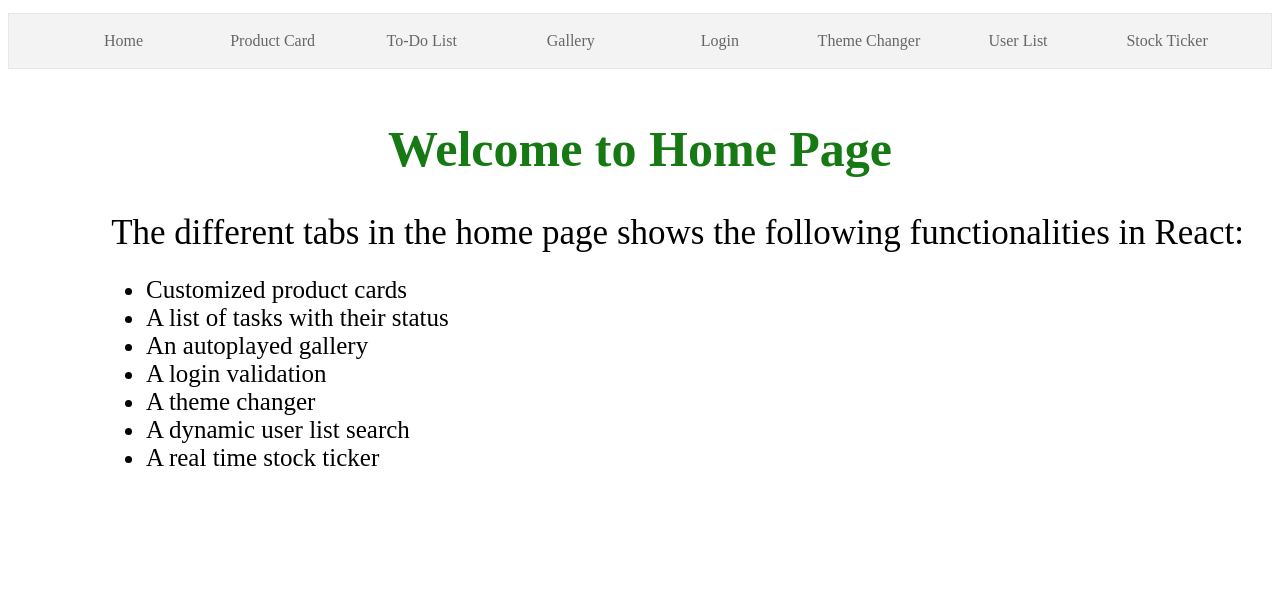
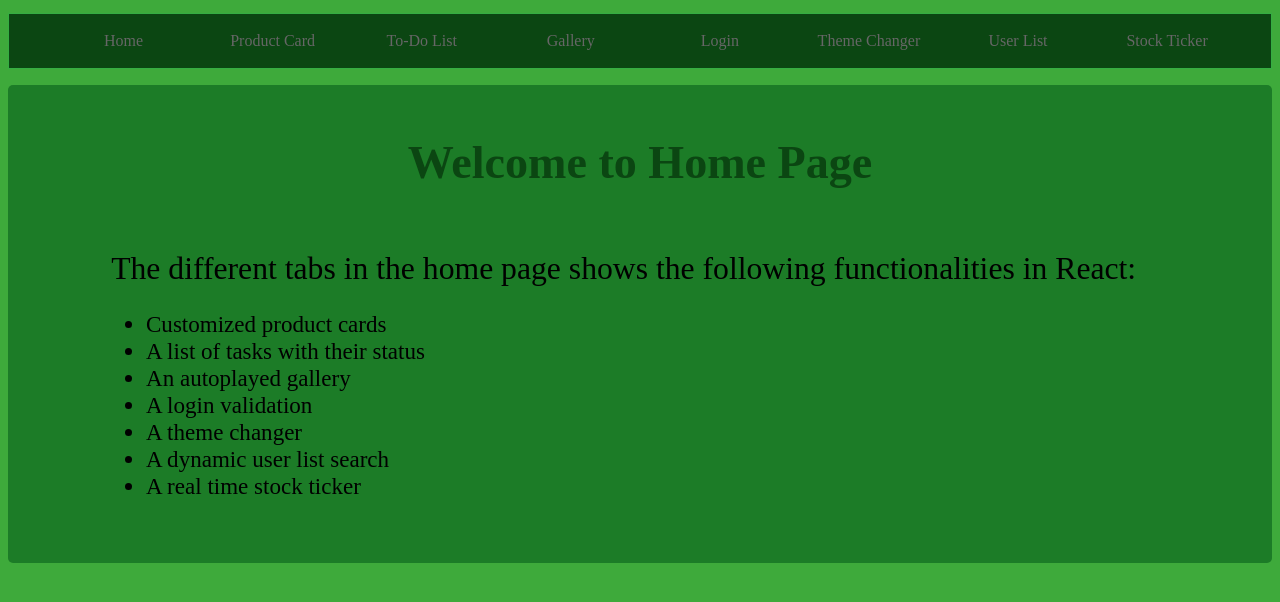
Before and after one commit to zaidali-01/react-task, a React (Create React App) app: page / in a window 1280 px wide. Shown: the top 602 px of the page. Built offline with nearby package versions, Linux system fonts and the light colour scheme.

Commit message:
updated UI

```diff
--- a/src/App.js
+++ b/src/App.js
@@ -7,7 +7,7 @@ import Valid from './Login/Valid.js';
 import Theme from './Theme/Theme.js';
 import User from './User/User.js';
 import Stock from './Stock/Stock.js';
-import Home from './Home/Home.js'
+import Home from './Home/Home.js';
 
 function App()
 {
@@ -43,7 +43,7 @@ function App()
     return (
         <>
         <div>
-        <ul className={styles.verbs} style={{marginTop:"1%", overflow:"hidden", border:"1px solid #e7e7e7", backgroundColor:"#f3f3f3", textAlign:"center", alignItems:"center"}}>
+        <ul className={styles.verbs}>
         <li className={styles.nouns} onClick={()=>select(0)}>Home</li>
         <li className={styles.nouns} onClick={()=>select(1)}>Product Card</li>
         <li className={styles.nouns} onClick={()=>select(2)}>To-Do List</li>
--- a/src/App.module.css
+++ b/src/App.module.css
@@ -2,8 +2,8 @@
 .verbs {
     margin-top: 1%;
     overflow: hidden;
-    border: 1px solid #e7e7e7;
-    background-color: #f3f3f3;
+    border: 1px solid #35ad43;
+    background-color: #0b4612;
   }
 
 
@@ -18,6 +18,6 @@
 }
 
 .nouns:hover {
-    background-color: #10681c;
+    background-color: #13571b;
     text-decoration: underline;
   }
--- a/src/Home/Home.js
+++ b/src/Home/Home.js
@@ -2,21 +2,21 @@ import React from 'react';
 
 function Home()
 {
-
     return (
-        <>
-        <h1 style={{textAlign:"center", fontSize:"50px", marginTop:"4%", color:"#167913"}}>Welcome to Home Page</h1>
-        <ul style={{fontSize:"35px", marginLeft:"5%" }}>
+        <div style={{display:"flex", flexDirection:"column", backgroundColor:"#1c7c27", borderRadius:"5px"}}>
+        <style>{'body { background-color: #3eaa3b; }'}</style>
+        <h1 style={{textAlign:"center", fontSize:"calc(1.6rem + 1.6vw)", marginTop:"4%", color:"#0b4612"}}>Welcome to Home Page</h1>
+        <ul style={{fontSize:"calc(1.1rem + 1.1vw)", marginLeft:"5%", marginBottom:"5%" }}>
             The different tabs in the home page shows the following functionalities in React:
-            <li style={{fontSize:"25px", marginTop:"2%", marginLeft:"3%"}}>Customized product cards</li>
-            <li style={{fontSize:"25px", marginLeft:"3%"}}>A list of tasks with their status</li>
-            <li style={{fontSize:"25px", marginLeft:"3%"}}>An autoplayed gallery</li>
-            <li style={{fontSize:"25px", marginLeft:"3%"}}>A login validation</li>
-            <li style={{fontSize:"25px", marginLeft:"3%"}}>A theme changer</li>
-            <li style={{fontSize:"25px", marginLeft:"3%"}}>A dynamic user list search</li>
-            <li style={{fontSize:"25px", marginLeft:"3%"}}>A real time stock ticker</li>
+            <li style={{fontSize:"calc(0.8rem + 0.8vw)", marginTop:"2%", marginLeft:"3%"}}>Customized product cards</li>
+            <li style={{fontSize:"calc(0.8rem + 0.8vw)", marginLeft:"3%"}}>A list of tasks with their status</li>
+            <li style={{fontSize:"calc(0.8rem + 0.8vw)", marginLeft:"3%"}}>An autoplayed gallery</li>
+            <li style={{fontSize:"calc(0.8rem + 0.8vw)", marginLeft:"3%"}}>A login validation</li>
+            <li style={{fontSize:"calc(0.8rem + 0.8vw)", marginLeft:"3%"}}>A theme changer</li>
+            <li style={{fontSize:"calc(0.8rem + 0.8vw)", marginLeft:"3%"}}>A dynamic user list search</li>
+            <li style={{fontSize:"calc(0.8rem + 0.8vw)", marginLeft:"3%"}}>A real time stock ticker</li>
         </ul>
-        </>
+        </div>
     );
 }
 
--- a/src/Stock/Stock.js
+++ b/src/Stock/Stock.js
@@ -3,34 +3,36 @@ import axios from 'axios';
 
 const baseURL = "https://www.alphavantage.co/query?function=CURRENCY_EXCHANGE_RATE&from_currency=USD&to_currency=JPY&apikey=8D3BDFIOLYVXNDBS";
 
-function Stock()
+/*function Stock()
 {
     const [price,setprice]=useState([]);
     const prevprice=useRef(0);
 
-    useEffect(()=>{ prevprice.current=price['5. Exchange Rate']; axios.get(baseURL).then((response)=>{setprice(response.data["Realtime Currency Exchange Rate"])})},[price['5. Exchange Rate']]);
+    useEffect(()=>{prevprice.current=price['5. Exchange Rate']; const interval=setInterval(()=>{axios.get(baseURL).then((response)=>{setprice(response.data["Realtime Currency Exchange Rate"])})},3000); return ()=> clearInterval(interval)} ,[price]);
 
     return (
         <div>
+            <style>{'body { background-color: #3eaa3b; }'}</style>
             <h1 style={{textAlign:"center"}}>{price['1. From_Currency Code']}/{price['3. To_Currency Code']}</h1>
             <p style={{textAlign:"center"}}>Current Price: {price['5. Exchange Rate']}</p>
             <p style={{textAlign:"center"}}>Change in Price: {prevprice.current==0 ? prevprice.current : price['5. Exchange Rate']-prevprice.current}</p>
-            <p style={{textAlign:"center"}}>Percentage Change: {prevprice.current==0 ? (prevprice.current * 100)/prevprice.current : (price['5. Exchange Rate']-prevprice.current * 100)/prevprice.current}%</p>
-            {console.log(price)}
+            <p style={{textAlign:"center"}}>Percentage Change: {prevprice.current==0 ? prevprice.current : ((price['5. Exchange Rate']-prevprice.current) * 100)/prevprice.current}%</p>
+            {console.log(price['5. Exchange Rate'])}
         </div>
     );
-}
+}*/
 
-/*function Stock()
+function Stock()
 {
     const [price,setprice]=useState([]);
 
     useEffect(()=>{axios.get(baseURL).then((response)=>{setprice(response.data)})},[]);
     return (
         <>
+        <style>{'body { background-color: #3eaa3b; }'}</style>
         {console.log(price)}
         </>
     );
-}*/
+}
 
 export default Stock
--- a/src/Theme/Theme.js
+++ b/src/Theme/Theme.js
@@ -1,9 +1,8 @@
 import React, {useState, createContext, useContext} from 'react';
-import ReactDOM from 'react-dom/client';
 
 const userContext=createContext();
 
-let a="black",b="white";
+let a="#032908",b="#1c7c27";
 
 function Theme()
 {
@@ -14,45 +13,45 @@ const Change=()=>
 {
     if(mode)
     {
-        a="gray";
-        b="pink";
+        a="#1c7c27";
+        b="#032908";
     }
     else
     {
-        a="black";
-        b="white";
+        a="#032908";
+        b="#1c7c27";
     }
-    console.log(mode);
     setmode(!mode);
 }
 
     return (
         <userContext.Provider value={{Change}}>
-           {flag ? <Component2 /> : <div style={{width:"99%", height:"480px", padding:"5px", textAlign:"center", borderRadius:"8px", border:"3px solid #303030", backgroundColor:`${a}`, color:`${b}`}}>
+            <style>{'body { background-color: #3eaa3b; }'}</style>
+           {flag ? <Component2 /> : <div style={{width:"99%", height:"480px", padding:"5px", textAlign:"center", borderRadius:"8px", backgroundColor:`${a}`, color:"#0b4612"}}>
             <h1 style={{textAlign:"center" }}>Component1</h1>
-            <button onClick={()=>Change()} style={{marginLeft:"2px"}}>Switch Mode</button>
-            <button onClick={()=>setflag(!flag)} style={{marginLeft:"2px"}}>Next</button>
+            <button onClick={()=>Change()} style={{marginLeft:"2px", backgroundColor:`${b}`, padding:"5px", border:"0px solid green", borderRadius:"5px"}}>Switch Mode</button>
+            <button onClick={()=>setflag(!flag)} style={{marginLeft:"2px", backgroundColor:`${b}`, padding:"5px", border:"0px solid green", borderRadius:"5px"}}>Next</button>
             </div>}
         </userContext.Provider>
     );
 }
-
 
 function Component2()
 {
     const [x,setx]=useState(false);
     const [y,sety]=useState(false);
     return (
-        <>
+        <div>
+
         {y ? <Theme /> : <>
-        {x ? <Component3 /> : <div style={{width:"99%", height:"480px", padding:"5px", textAlign:"center", borderRadius:"8px", border:"3px solid #303030", backgroundColor:`${a}`, color:`${b}`}}>
+        {x ? <Component3 /> : <div style={{width:"99%", height:"480px", padding:"5px", textAlign:"center", borderRadius:"8px", backgroundColor:`${a}`, color:"#0b4612"}}>
             <h1 style={{textAlign:"center" }}>Component2</h1>
-            <button onClick={()=>sety(!y)} style={{marginLeft:"2px"}}>Previous</button>
-            <button onClick={()=>setx(!x)} style={{marginLeft:"2px"}}>Next</button>
+            <button onClick={()=>sety(!y)} style={{marginLeft:"2px", backgroundColor:`${b}`, padding:"5px", border:"0px solid green", borderRadius:"5px"}}>Previous</button>
+            <button onClick={()=>setx(!x)} style={{marginLeft:"2px", backgroundColor:`${b}`, padding:"5px", border:"0px solid green", borderRadius:"5px"}}>Next</button>
         </div> }
         </>
         }
-        </>
+        </div>
     );
 }
 
@@ -62,10 +61,10 @@ function Component3()
     const {Change}=useContext(userContext);
     return (
         <>
-        {z ? <Component2 /> : <div style={{width:"99%", height:"480px", padding:"5px", textAlign:"center", borderRadius:"8px", border:"3px solid #303030", backgroundColor:`${a}`, color:`${b}`}}>
+        {z ? <Component2 /> : <div style={{width:"99%", height:"480px", padding:"5px", textAlign:"center", borderRadius:"8px", backgroundColor:`${a}`, color:"#0b4612"}}>
             <h1 style={{textAlign:"center" }}>Component3</h1>
-            <button onClick={()=>setz(!z)} style={{marginLeft:"2px"}}>Previous</button>
-            <button onClick={()=>Change()} >Switch Mode</button>
+            <button onClick={()=>setz(!z)} style={{marginLeft:"2px", backgroundColor:`${b}`, padding:"5px", border:"0px solid green", borderRadius:"5px"}}>Previous</button>
+            <button onClick={()=>Change()} style={{marginLeft:"2px", backgroundColor:`${b}`, padding:"5px", border:"0px solid green", borderRadius:"5px"}}>Switch Mode</button>
         </div>}
         </>
     );
--- a/src/To-Do List/Task.module.css
+++ b/src/To-Do List/Task.module.css
@@ -1,18 +1,18 @@
 
 
-abc {
+.abc {
     margin-top: 0;
     overflow: hidden;
-    border: 0 solid rgb(19, 18, 18);
-    background-color: rgb(19, 18, 18);
-    text-align: left;
-    align-items: left;
+    background-color: #1c7c27;
+    text-align: center;
+    align-items: center;
   }
 
 .xyz
 {
     float:none;
     display: list-item;
-    text-align:left;
+    text-align:center;
     padding:0;
+    background-color:#1c7c27;
 }
--- a/src/User/User.js
+++ b/src/User/User.js
@@ -21,14 +21,15 @@ function User()
 
 
     return (
-        <>
-        <h1>User List Search:</h1>
+        <div style={{display:"flex", flexDirection:"column", backgroundColor:"#1c7c27", borderRadius:"5px", alignItems:"center"}}>
+        <style>{'body { background-color: #3eaa3b; }'}</style>
+        <h1 style={{marginTop:"2%", color:"#0b4612"}}>User List Search:</h1>
         <form>
             <label>Search username:<br></br>
-                <input type="text" value={arr} onChange={(e)=>setarr(e.target.value)}></input>
+                <input type="text" value={arr} onChange={(e)=>setarr(e.target.value)} style={{padding:"5px", borderRadius:"5px", border:"2px solid #35ad43", backgroundColor:"#0b4612"}}></input>
             </label>
         </form><br></br><br></br>
-        <table>
+        <table style={{marginBottom:"4%"}}>
             <tr>
                 <th>id</th>
                 <th>username</th>
@@ -37,7 +38,7 @@ function User()
             </tr>
         {user.map((a)=>(abc(a.username,arr) && <tr><td>{a.id}</td> <td>{a.username}</td> <td>{a.name}</td> <td>{a.email}</td></tr>))}
         </table>
-        </>
+        </div>
     );
 }
 
--- a/src/User/user.module.css
+++ b/src/User/user.module.css
@@ -1,8 +1,19 @@
 
 
 table, th, td {
-    border: 1px solid black;
+    border: 2px solid rgb(27, 145, 23);
     border-collapse: collapse;
     padding:4px;
     text-align: center;
+    background-color: rgb(14, 80, 25);
   }
+
+  th
+  {
+    background-color: rgb(8, 51, 11);
+  }
+
+  td:hover
+  {
+    background-color: rgb(12, 73, 12);
+  }
```
Also changed, not shown: src/Gallery/Pictures.js (+9 -9 lines), src/Login/Valid.js (+33 -21 lines), src/Product/Cards.js (+10 -11 lines).
